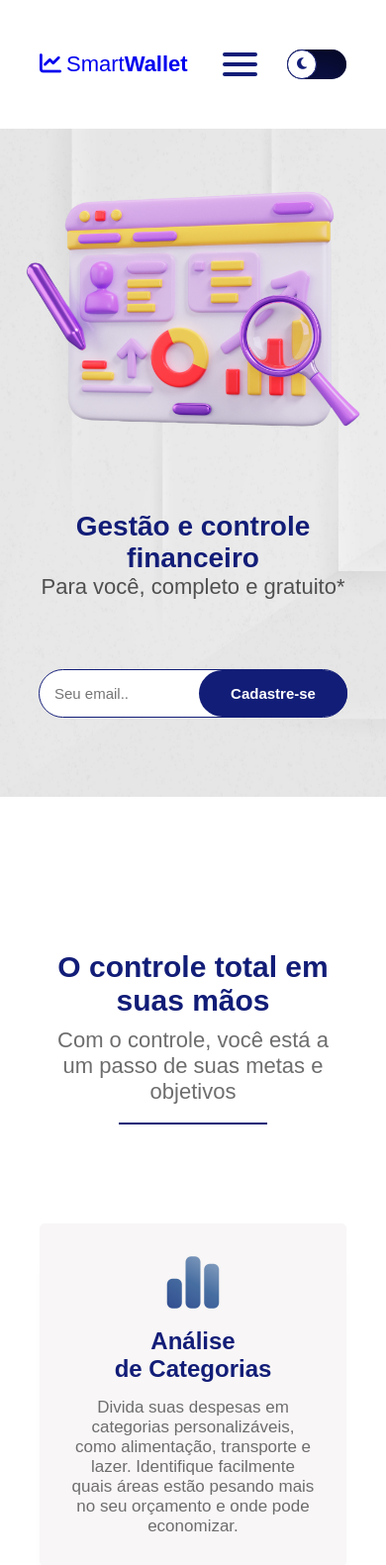
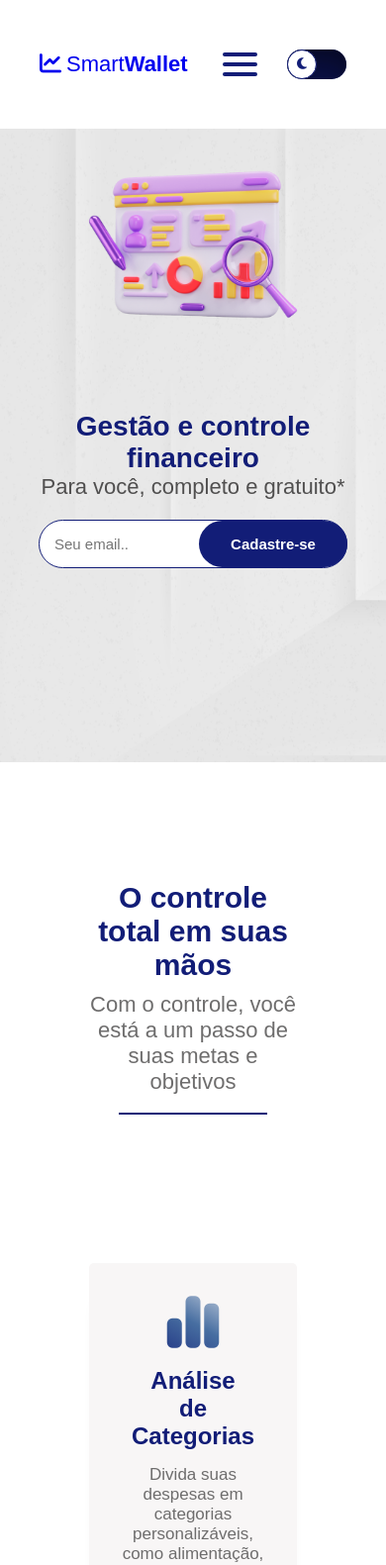
Before and after one commit to vitoinacio/ProjetoDashboard, a PHP site: page / in a window 390 px wide. Shown: the top 1581 px of the page at 99% size. Run offline with PHP 8.4, Linux system fonts and the light colour scheme; some libraries are stand-ins or nearby versions.

Commit message:
alteracao na responsividade

```diff
--- a/src/css/index.css/main.css
+++ b/src/css/index.css/main.css
@@ -4,9 +4,11 @@
   background-size: cover;
   display: flex;
   width: 100%;
+  height: 100vh;
   justify-content: space-around;
   align-items: center;
   padding: 0px 90px;
+  position: relative;
 }
 
 .section-chamada{
--- a/src/css/index.css/responsivo.css
+++ b/src/css/index.css/responsivo.css
@@ -79,26 +79,25 @@
   /* HEADER FIM */
   /* INICIO MAIN */
   .container{
-    flex-direction: column-reverse;
     align-items: center;
     justify-content: center;
     text-align: center;
-    padding: 100px 0px;
+    padding: 30px 50px;
   }
 
   .section-chamada{
-    margin-top: 0px;
-    gap: 70px;
+    margin-top: 50px;
+    gap: 40px;
   }
 
   .section-image{
-    flex: 100%;
-    margin-top: 30px;
+    flex: 50%;
+    margin-top: 50px;
   }
 
   .section-image img{
-    width: 700px;
-    height: 700px;
+    width: 400px;
+    height: 400px;
   }
 
   .input-chamada{
@@ -107,7 +106,6 @@
 
   .titulo-secundaria h2{
     font-size: 30px;
-    margin-top: 190px;
   }
 
   .container-card{
@@ -193,18 +191,18 @@
 
   .section-chamada{
     margin-top: 0px;
-    gap: 70px;
+    gap: 20px;
     align-items: center;
   }
 
   .section-image{
-    flex: 100%;
-    margin-top: 30px;
+    flex: 50%;
+    margin-top: 40px;
   }
 
   .section-image img{
-    width: 400px;
-    height: 400px;
+    width: 250px;
+    height: 250px;
   }
 
   .section-chamada .text-chamada h1{
@@ -233,16 +231,8 @@
     font-size: 15px;
   }
 
-  .info-secundaria{
-    padding: 150px 40px 50px 40px;
-  }
-
   .titulo-secundaria{
     padding: 70px 0px;
-  }
-
-  .titulo-secundaria h2{
-    margin-top: -30px;
   }
 
   .titulo-secundaria p {
--- a/src/css/index.css/secundaria.css
+++ b/src/css/index.css/secundaria.css
@@ -1,13 +1,16 @@
 .info-secundaria{
+  position: relative;
   background-color: var(--cor1);
   display: flex;
   flex-direction: column;
   width: 100%;
-  padding: 150px 90px 50px 90px;
+  padding: 50px 90px;
   align-items: center;
+  gap: 50px;
 }
 
 .titulo-secundaria{
+  padding: 70px 0 20px 0;
   display: flex;
   flex-direction: column;
   text-align: center;
```
